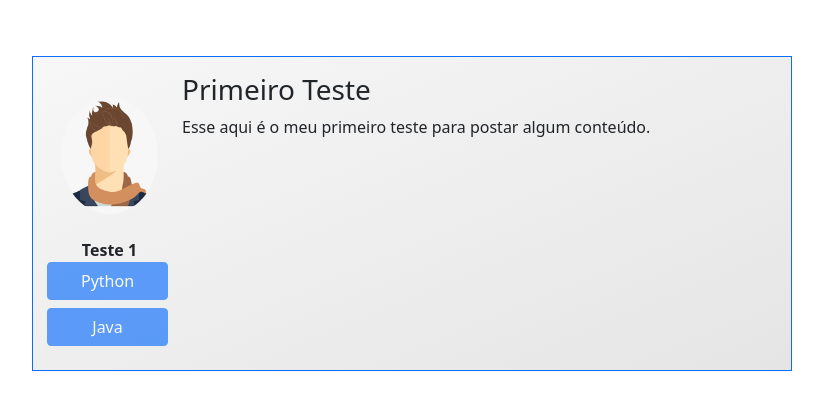
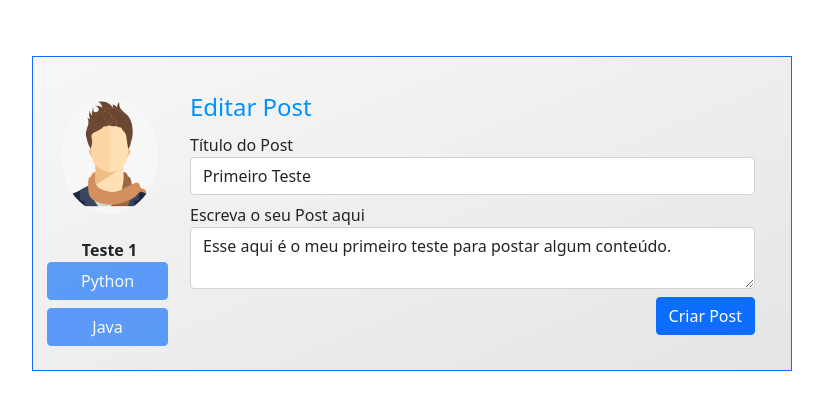
Before and after one commit to carlosdfranca/Comunity-Site, a Flask app: page /post/1 in a window 1280 px wide. Shown: the part 56-466 px from the top of the page, without its empty margins (228-1051 px from the left). Run offline with Flask 2, Linux system fonts and the light colour scheme; a user stored in the database is signed in; data comes from the database, SQL or seed files in the repository; both versions use the stored data as it was after the commit; some libraries are stand-ins or nearby versions.

```diff
--- a/comunidadeimpressionadora/routes.py
+++ b/comunidadeimpressionadora/routes.py
@@ -157,7 +157,18 @@ def editar_perfil():
     return render_template('editarperfil.html', foto_perfil=foto_perfil, form=form)
 
 
-@app.route('/post/<post_id>')
+@app.route('/post/<post_id>', methods=['GET', 'POST'])
+@login_required
 def exibir_post(post_id):
     post = Post.query.get(post_id)
-    return render_template('post.html', post=post)
+    form = FormCriarPost()
+    if request.method == 'GET':
+        form.titulo.data = post.titulo
+        form.corpo.data = post.corpo
+    elif form.validate_on_submit():
+        post.titulo = form.titulo.data
+        post.corpo = form.corpo.data
+        database.session.commit()
+        flash('Post Atualizado!', 'alert-success')
+        return redirect(url_for('home'))
+    return render_template('post.html', post=post, form=form)
--- a/comunidadeimpressionadora/templates/post.html
+++ b/comunidadeimpressionadora/templates/post.html
@@ -24,8 +24,41 @@
                         </div>
                     </div>
                     <div class="col col-10">
-                        <h3>{{ post.titulo }}</h3>
-                        <p>{{ post.corpo }}</p>
+                        <form method='POST' action='' class="border-0 p-2 mt-2">
+                            {{ form.csrf_token }}
+                            <legend style="color: #0092ff"1>Editar Post</legend>
+                            <fieldset>
+                                <div class="form-group pb-2">
+                                    {{ form.titulo.label(class="form-control-label") }}
+                                    {% if form.titulo.errors %}
+                                        {{ form.titulo(class="form-control is-invalid") }}
+                                        <div class="invalid-feedback">
+                                            {% for error in form.titulo.errors %}
+                                                {{ error }}
+                                            {% endfor %}
+                                        </div>
+                                    {% else %}
+                                        {{ form.titulo(class="form-control") }}
+                                    {% endif %}
+                                </div>
+                                <div class="form-group">
+                                    {{ form.corpo.label(class="form-control-label") }}
+                                    {% if form.corpo.errors %}
+                                        {{ form.corpo(class="form-control is-invalid") }}
+                                        <div class="invalid-feedback">
+                                            {% for error in form.corpo.errors %}
+                                                {{ error }}
+                                            {% endfor %}
+                                        </div>
+                                    {% else %}
+                                        {{ form.corpo(class="form-control") }}
+                                    {% endif %}
+                                </div>
+                            </fieldset>
+                            <div class="d-flex justify-content-end pt-2">
+                                {{ form.botao_submit_criarpost(class='btn btn-primary') }}
+                            </div>
+                        </form>
                     </div>
                 </div>
             </div>
```
Also changed, not shown: comunidadeimpressionadora/templates/home.html (+36 -4 lines), comunidadeimpressionadora/comunidade.db.
